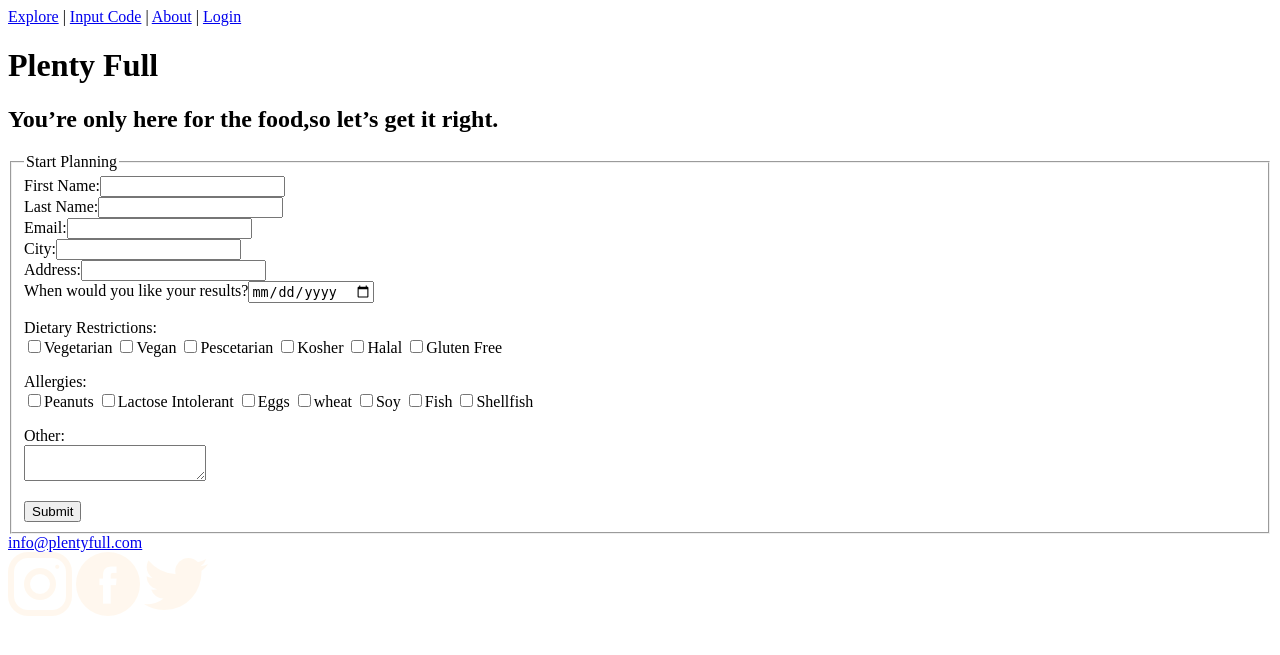
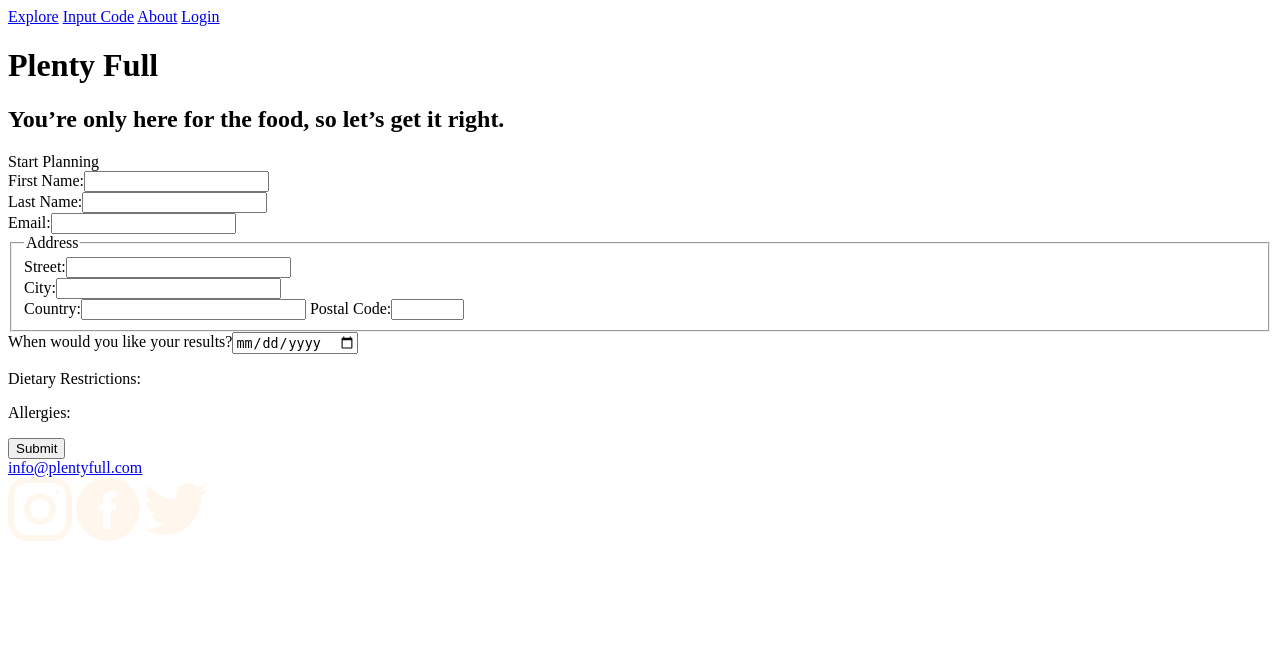
Before and after one commit to converyj/plentyfull, a PHP site: page /homepage.php in a window 1280 px wide. Shown: the top 655 px of the page. Run offline with PHP 8.4, Linux system fonts and the light colour scheme; tables that the repository leaves empty or names only in its code hold one stand-in row (values such as "Sample post").

Commit message:
homepage.php-v2

```diff
--- a/homepage.php
+++ b/homepage.php
@@ -1,58 +1,86 @@
+<?php
+
+session_start();
+
+$dsn = "mysql:host=localhost;dbname=converyj_plentyfull;charset=utf8mb4";
+$dbusername = "converyj";
+$dbpassword = "HUgT86Fga#97";
+
+$pdo = new PDO($dsn, $dbusername, $dbpassword);
+
+// SELECT all the dietary images
+$stmt1 = $pdo->prepare("
+                        SELECT `image`, `value`, `code`
+                        FROM `dietallergyvalue`
+                        WHERE `dietallergyvalue`.`type` = 'D'");
+$stmt1->execute();
+
+// SELECT all the allergy images
+$stmt2 = $pdo->prepare("
+                        SELECT `image`, `value`, `code`
+                        FROM `dietallergyvalue`
+                        WHERE `dietallergyvalue`.`type` = 'A'");
+$stmt2->execute();
+
+?>
+
 <!DOCTYPE html>
 <html lang="en">
 <head>
   <meta charset="UTF-8">
   <meta name="viewport" content="width=device-width, initial-scale=1.0">
   <meta http-equiv="X-UA-Compatible" content="ie=edge">
+  <!-- plentyfull favicon -->
   <title>Plenty Full - Home Page</title>
 </head>
 <body>
-  <nav>
-  <a href="explore.php">Explore</a> |
-  <a href="inputCode.php">Input Code</a> |
-  <a href="about.php">About</a> |
-  <a href="login.php">Login</a>
-</nav>
+    <nav>
+     <!--  not proper <ul><li> -->
+      <a href="explore.php">Explore</a>
+      <a href="inputCode.php">Input Code</a>
+      <a href="about.php">About</a>
+      <a href="login.php">Login</a>
+  </nav>
   <h1>Plenty Full</h1>
-  <h2>You’re only here for the food,so let’s get it right.</h2>
+  <h2>You’re only here for the food, so let’s get it right.</h2>
 
 <form action="process_plannersurvey.php" method="POST">
-  <fieldset>
-    <legend>Start Planning</legend>
+    Start Planning
+    <br />
     First Name:<input type="text" name="firstName" /><br />
     Last Name:<input type="text" name="lastName" /><br />
     Email:<input type="email" name="email" /><br />
-    City:<input type="text" name="city" /><br />
-    Address:<input type="text" name="address" /><br />
+  <fieldset>
+      <legend>Address</legend>
+        Street:<input type="text" name="street" size="25" /><br />
+        City:<input type="text" name="city" size="25" /><br />
+        Country:<input type="text" name="country" size="25" />
+        Postal Code:<input type="text" name="postal" size="6" /><br />
+  </fieldset>
+
+    <!-- Address:<input type="text" name="address" /><br /> -->
     When would you like your results?<input type="date" name="ddlDate" /><br />
     <p>
+      <!-- make the checkboxes images  -->
       Dietary Restrictions:
       <br />
-      <input type="checkbox" name="dietaryRestrictions" value="vegetarian" />Vegetarian
-      <input type="checkbox" name="dietaryRestrictions" value="vegan" />Vegan
-      <input type="checkbox" name="dietaryRestrictions" value="pescetarian" />Pescetarian
-      <input type="checkbox" name="dietaryRestrictions" value="kosher" />Kosher
-      <input type="checkbox" name="dietaryRestrictions" value="halal" />Halal
-      <input type="checkbox" name="dietaryRestrictions" value="glutenFree" />Gluten Free
+      <?php
+      while ($row = $stmt1->fetch()) {
+      ?>
+        <input type="checkbox" name="dietaryRestrictions[]" value="<?php echo($row['code']); ?>" /><?php echo($row['value']); ?> <?php echo($row['image']); ?>
+      <?php } ?>
     </p>
     <p>
+      <!-- make the checkboxes images  -->
       Allergies:
       <br />
-      <input type="checkbox" name="allergies" value="peanuts" />Peanuts
-      <input type="checkbox" name="allergies" value="lactoseIntolerant" />Lactose Intolerant
-      <input type="checkbox" name="allergies" value="eggs" />Eggs
-      <input type="checkbox" name="allergies" value="wheat" />wheat
-      <input type="checkbox" name="allergies" value="soy" />Soy
-      <input type="checkbox" name="allergies" value="fish" />Fish
-      <input type="checkbox" name="allergies" value="shellfish" />Shellfish
-    </p>
-    <p>
-      Other:
-      <br />
-      <textarea id="other"></textarea>
+      <?php
+      while ($row = $stmt2->fetch()) {
+      ?>
+        <input type="checkbox" name="allergies[]" value="<?php echo($row['code']); ?>" /><?php echo($row['value']); ?> <?php echo($row['image']); ?>
+     <?php } ?>
     </p>
     <input type="submit" value="Submit" />
-  </fieldset>
 </form>
 </body>
 <footer>
```
